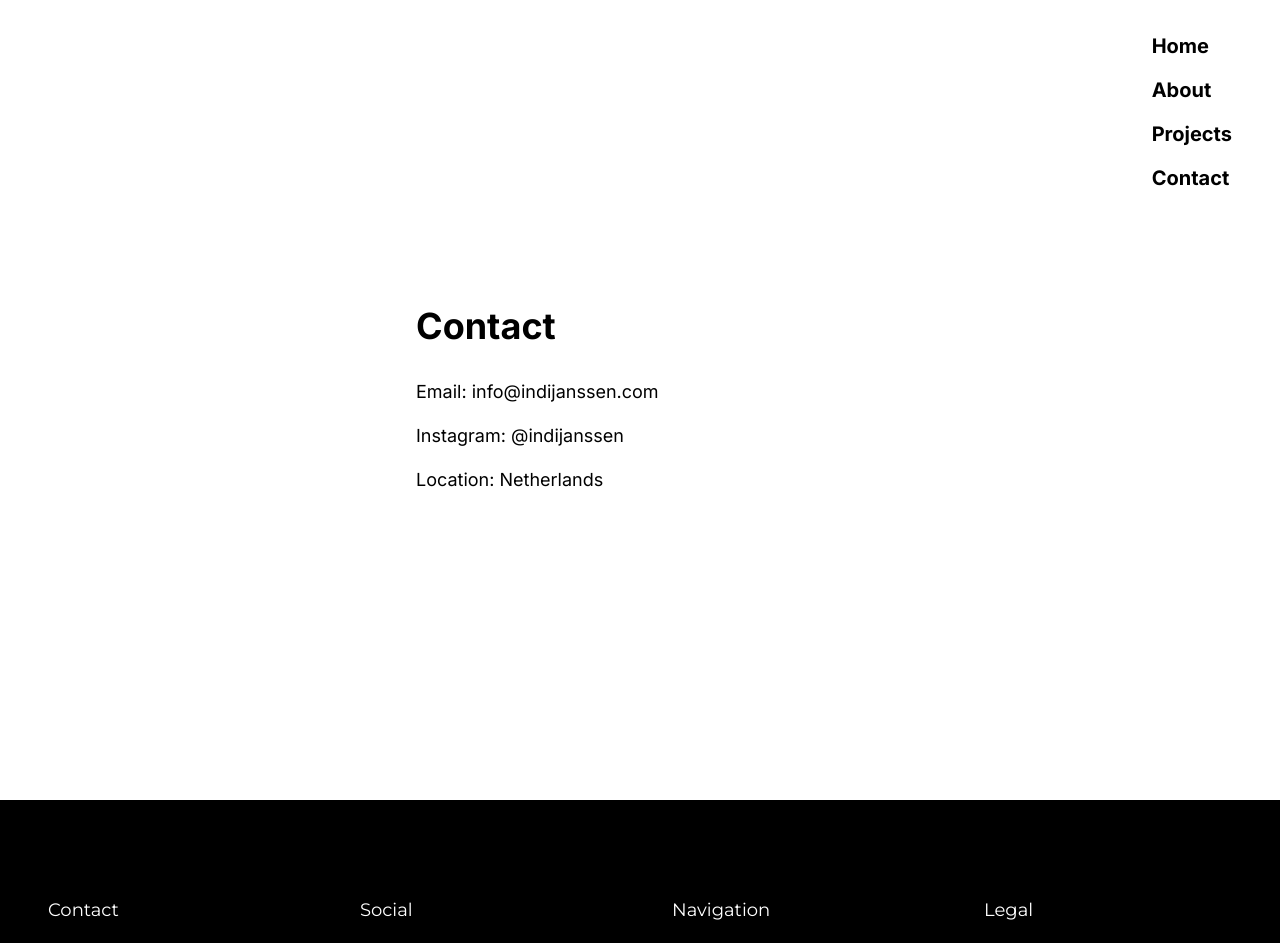
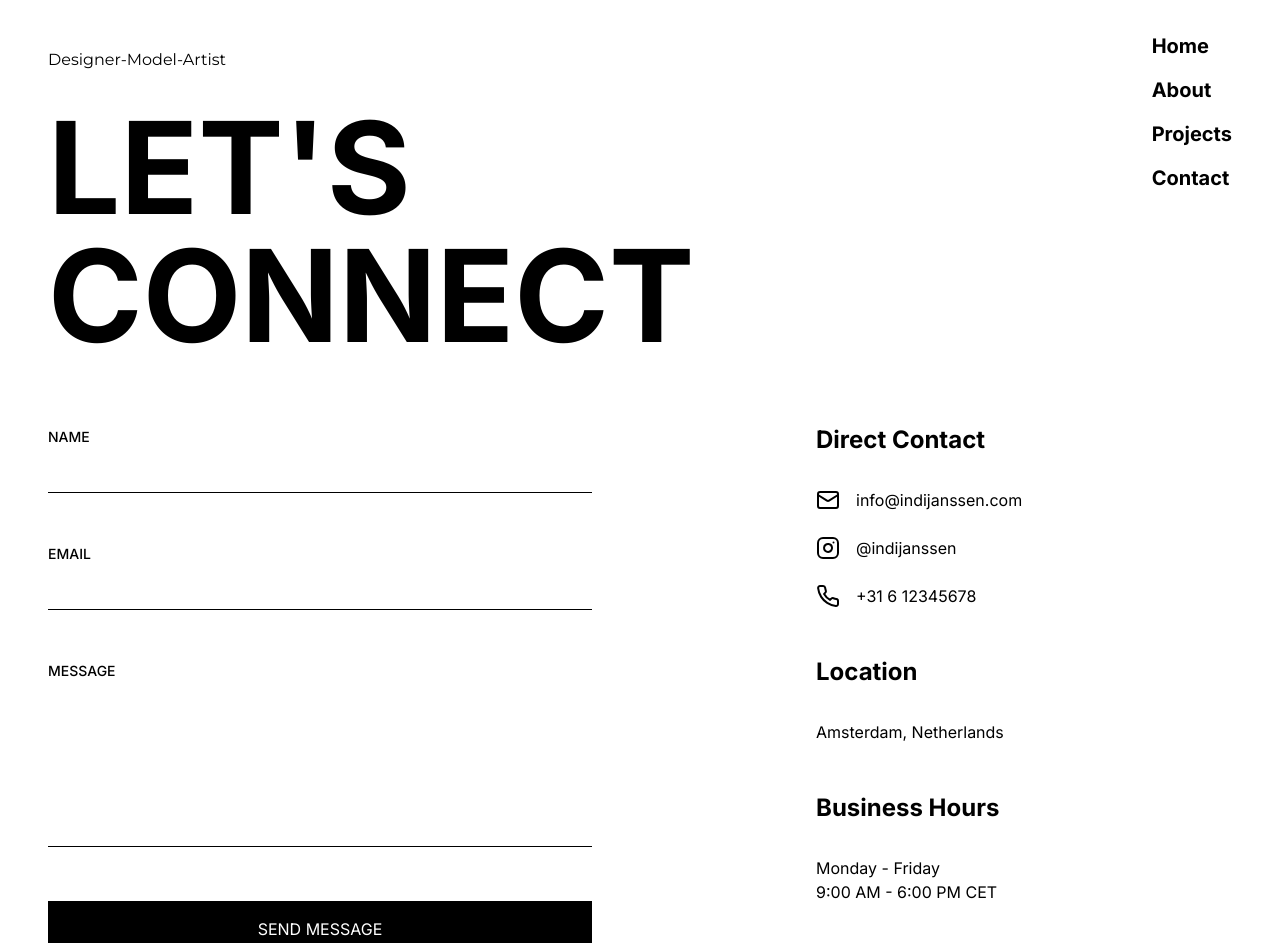
Before and after one commit to hanlyvt/Definitieve-website-Indi, a Next.js app: page /contact in a window 1280 px wide. Shown: the top 943 px of the page. Built offline with nearby package versions, Linux system fonts and the light colour scheme.

Commit message:
Contact pagina toegevoegd

```diff
--- /dev/null
+++ b/app/contact/action.ts
@@ -0,0 +1,18 @@
+"use server";
+
+export async function submitContactForm(formData: FormData) {
+  // Simulate form submission delay
+  await new Promise((resolve) => setTimeout(resolve, 1000));
+
+  const name = formData.get("name");
+  const email = formData.get("email");
+  const message = formData.get("message");
+
+  // Here you would typically send an email or store the message
+  console.log({ name, email, message });
+
+  return {
+    success: true,
+    message: "Thank you for your message. I will get back to you soon!",
+  };
+}
--- a/app/contact/page.tsx
+++ b/app/contact/page.tsx
@@ -1,14 +1,157 @@
+"use client";
+
+import { useState } from "react";
+import { Montserrat } from "next/font/google";
+import { submitContactForm } from "./action";
+import { Instagram, Mail, Phone } from "lucide-react";
+
+const montserrat = Montserrat({ subsets: ["latin"], weight: ["400"] });
+
 export default function Contact() {
+  const [isSubmitting, setIsSubmitting] = useState(false);
+  const [submitMessage, setSubmitMessage] = useState("");
+
+  async function handleSubmit(formData: FormData) {
+    setIsSubmitting(true);
+    setSubmitMessage("");
+
+    try {
+      const result = await submitContactForm(formData);
+      if (result.success) {
+        setSubmitMessage(result.message);
+        const form = document.querySelector("form") as HTMLFormElement;
+        form?.reset();
+      }
+    } catch (error) {
+      setSubmitMessage("Something went wrong. Please try again.");
+    } finally {
+      setIsSubmitting(false);
+    }
+  }
+
   return (
-    <main className="min-h-screen p-12 flex items-center justify-center">
-      <div className="max-w-md w-full">
-        <h1 className="text-4xl font-bold mb-8">Contact</h1>
-        <div className="space-y-4">
-          <p className="text-lg">Email: info@indijanssen.com</p>
-          <p className="text-lg">Instagram: @indijanssen</p>
-          <p className="text-lg">Location: Netherlands</p>
+    <main className="min-h-screen bg-white">
+      <div className="max-w-7xl mx-auto p-12">
+        {/* Header text */}
+        <div className={`mb-8 ${montserrat.className}`}>
+          <h2 className="text-base font-normal">Designer-Model-Artist</h2>
+        </div>
+
+        <div className="grid grid-cols-1 lg:grid-cols-2 gap-24">
+          {/* Contact Form */}
+          <div>
+            <h1 className="text-[128px] leading-none font-bold text-black mb-16">
+              LET'S
+              <br />
+              CONNECT
+            </h1>
+
+            <form action={handleSubmit} className="space-y-12">
+              <div className="space-y-1">
+                <label htmlFor="name" className="text-sm font-medium">
+                  NAME
+                </label>
+                <input
+                  type="text"
+                  id="name"
+                  name="name"
+                  required
+                  className="w-full border-b border-black bg-transparent py-2 focus:outline-none focus:border-b-2"
+                />
+              </div>
+
+              <div className="space-y-1">
+                <label htmlFor="email" className="text-sm font-medium">
+                  EMAIL
+                </label>
+                <input
+                  type="email"
+                  id="email"
+                  name="email"
+                  required
+                  className="w-full border-b border-black bg-transparent py-2 focus:outline-none focus:border-b-2"
+                />
+              </div>
+
+              <div className="space-y-1">
+                <label htmlFor="message" className="text-sm font-medium">
+                  MESSAGE
+                </label>
+                <textarea
+                  id="message"
+                  name="message"
+                  required
+                  rows={6}
+                  className="w-full border-b border-black bg-transparent py-2 focus:outline-none focus:border-b-2 resize-none"
+                />
+              </div>
+
+              <button
+                type="submit"
+                disabled={isSubmitting}
+                className="w-full bg-black text-white py-4 px-8 text-center transition-opacity hover:opacity-90 disabled:opacity-50"
+              >
+                {isSubmitting ? "SENDING..." : "SEND MESSAGE"}
+              </button>
+
+              {submitMessage && (
+                <p className="text-sm text-center mt-4">{submitMessage}</p>
+              )}
+            </form>
+          </div>
+
+          {/* Personal Contact Information */}
+          <div className="pt-80 pl-32">
+            <div className="space-y-12">
+              <div className="space-y-8">
+                <h2 className="text-2xl font-bold">Direct Contact</h2>
+                <div className="space-y-6">
+                  <div className="flex items-center gap-4">
+                    <Mail className="w-6 h-6" />
+                    <a
+                      href="mailto:info@indijanssen.com"
+                      className="hover:opacity-70"
+                    >
+                      info@indijanssen.com
+                    </a>
+                  </div>
+                  <div className="flex items-center gap-4">
+                    <Instagram className="w-6 h-6" />
+                    <a
+                      href="https://instagram.com/indijanssen"
+                      target="_blank"
+                      rel="noopener noreferrer"
+                      className="hover:opacity-70"
+                    >
+                      @indijanssen
+                    </a>
+                  </div>
+                  <div className="flex items-center gap-4">
+                    <Phone className="w-6 h-6" />
+                    <a href="tel:+31612345678" className="hover:opacity-70">
+                      +31 6 12345678
+                    </a>
+                  </div>
+                </div>
+              </div>
+
+              <div className="space-y-8">
+                <h2 className="text-2xl font-bold">Location</h2>
+                <p>Amsterdam, Netherlands</p>
+              </div>
+
+              <div className="space-y-8">
+                <h2 className="text-2xl font-bold">Business Hours</h2>
+                <p>
+                  Monday - Friday
+                  <br />
+                  9:00 AM - 6:00 PM CET
+                </p>
+              </div>
+            </div>
+          </div>
         </div>
       </div>
     </main>
-  )
+  );
 }
```
